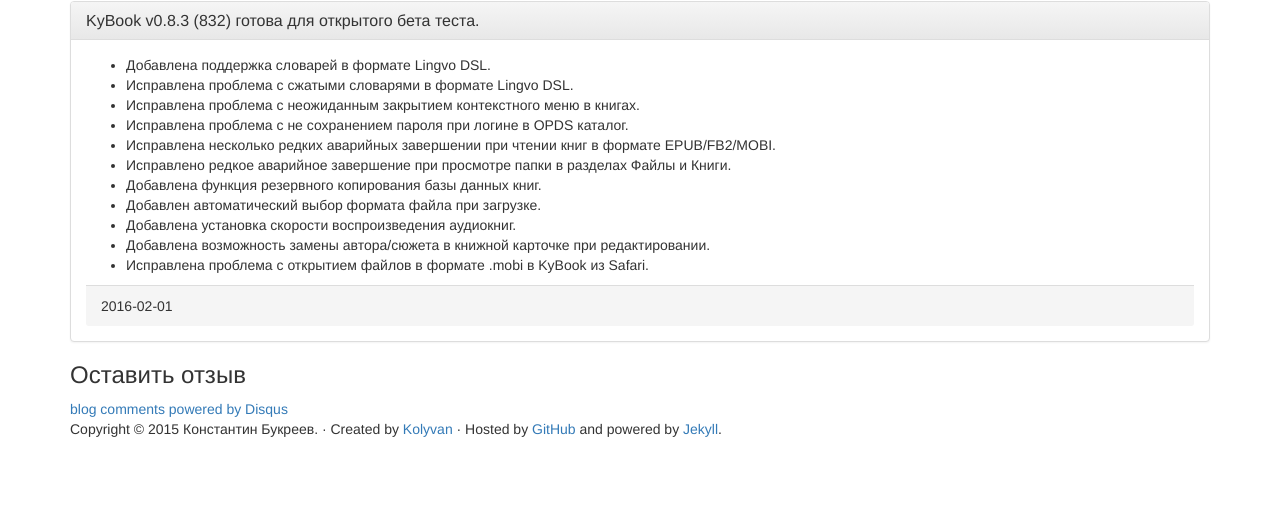
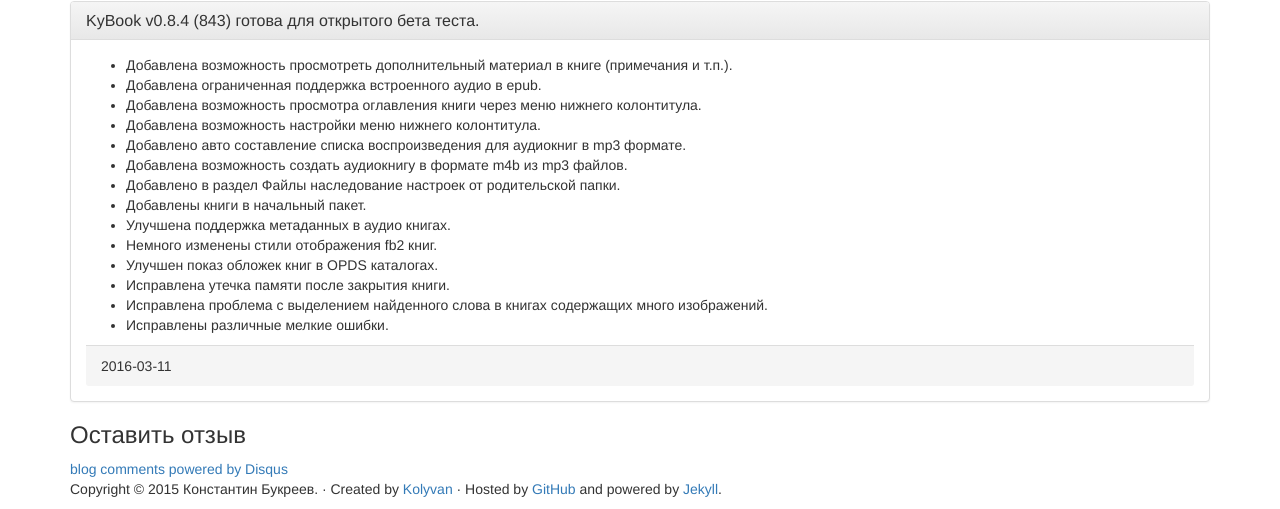
Before and after one commit to kolyvan/kybook-reader.com, a Jekyll site: the page built from ru/beta.html, in a window 1280 px wide and 900 px high, scrolled down 873 px, cut to the strip 391-900 px from the top of the window. Built offline with Jekyll 4.4.1, drawn with Linux system fonts in a browser that asks for light colours; nearby versions of some CDN libraries; comment, search, counter and statistics services are not loaded; before the commit the page ends 1713 px from its top, so only the background shows below that.

Commit message:
beta 843

```diff
--- a/index.html
+++ b/index.html
@@ -20,11 +20,11 @@
 </div>
 
 <div class="alert alert-info" role="alert">
-    <a href="/beta.html"><strong>v0.8.3 (832)</strong> is available for public beta-testing</a> &middot; 2016-02-01 &middot;
+    <a href="/beta.html"><strong>v0.8.4 (843)</strong> is available for public beta-testing</a> &middot; 2016-03-11 &middot;
 </div>
 
 <div class="alert alert-success" role="alert">
-    <strong>v0.8.2</strong> AppStore Release &middot; 2016-01-24 &middot;
+    <strong>v0.8.3</strong> AppStore Release &middot; 2016-02-06 &middot;
 </div>
 
 <div class="page-header">
--- a/ru/beta.html
+++ b/ru/beta.html
@@ -20,25 +20,26 @@
 
 <div class="panel panel-default">
     <div class="panel-heading">
-    <h4 class="panel-title">KyBook v0.8.3 (832) готова для открытого бета теста.</h4>
+    <h4 class="panel-title">KyBook v0.8.4 (843) готова для открытого бета теста.</h4>
     </div>
     <div class="panel-body">
     <ul>
-    <li>Добавлена поддержка словарей в формате Lingvo DSL.</li>
-
-    <li>Исправлена проблема с сжатыми словарями в формате Lingvo DSL.</li>
-    <li>Исправлена проблема с неожиданным закрытием контекстного меню в книгах.</li>
-    <li>Исправлена проблема с не сохранением пароля при логине в OPDS каталог.</li>
-    <li>Исправлена несколько редких аварийных завершении при чтении книг в формате EPUB/FB2/MOBI.</li>
-    <li>Исправлено редкое аварийное завершение при просмотре папки в разделах Файлы и Книги.</li>
-
-    <li>Добавлена функция резервного копирования базы данных книг.</li>
-    <li>Добавлен автоматический выбор формата файла при загрузке.</li>
-    <li>Добавлена установка скорости воспроизведения аудиокниг.</li>
-    <li>Добавлена возможность замены автора/сюжета в книжной карточке при редактировании.</li>
-    <li>Исправлена проблема с открытием файлов в формате .mobi в KyBook из Safari.</li>
+      <li>Добавлена возможность просмотреть дополнительный материал в книге (примечания и т.п.).</li>
+    	<li>Добавлена ограниченная поддержка встроенного аудио в epub.</li>
+    	<li>Добавлена возможность просмотра оглавления книги через меню нижнего колонтитула.</li>
+    	<li>Добавлена возможность настройки меню нижнего колонтитула.</li>
+    	<li>Добавлено авто составление списка воспроизведения для аудиокниг в mp3 формате.</li>
+    	<li>Добавлена возможность создать аудиокнигу в формате m4b из mp3 файлов.</li>
+    	<li>Добавлено в раздел Файлы наследование настроек от родительской папки.</li>
+    	<li>Добавлены книги в начальный пакет.</li>
+    	<li>Улучшена поддержка метаданных в аудио книгах.</li>
+    	<li>Немного изменены стили отображения fb2 книг.</li>
+    	<li>Улучшен показ обложек книг в OPDS каталогах.</li>
+    	<li>Исправлена утечка памяти после закрытия книги.</li>
+    	<li>Исправлена проблема с выделением найденного слова в книгах содержащих много изображений.</li>
+    	<li>Исправлены различные мелкие ошибки.</li>
     </ul>
-    <div class="panel-footer">2016-02-01</div>
+    <div class="panel-footer">2016-03-11</div>
     </div>
   </div>
 
--- a/ru/index.html
+++ b/ru/index.html
@@ -24,11 +24,11 @@
 </div>
 
 <div class="alert alert-info" role="alert">
-    <a href="/ru/beta.html"><strong>v0.8.3 (832)</strong> готова для открытого бета теста</a> &middot; 01/02/2016 &middot;
+    <a href="/ru/beta.html"><strong>v0.8.4 (843)</strong> готова для открытого бета теста</a> &middot; 11/03/2016 &middot;
 </div>
 
 <div class="alert alert-success" role="alert">
-    <strong>v0.8.2</strong> вышла в AppStore &middot; 24/01/2016 &middot;
+    <strong>v0.8.3</strong> вышла в AppStore &middot; 06/02/2016 &middot;
 </div>
 
 <div class="page-header">
```
Also changed, not shown: other parts of index.html (+1 -1 lines), other parts of ru/index.html (+1 -1 lines), beta.html (+15 -15 lines), news/_posts/2016-03-11-beta-v084.html (added, +26 -0 lines), news/ru/_posts/2016-03-11-beta-v084.html (added, +26 -0 lines).
